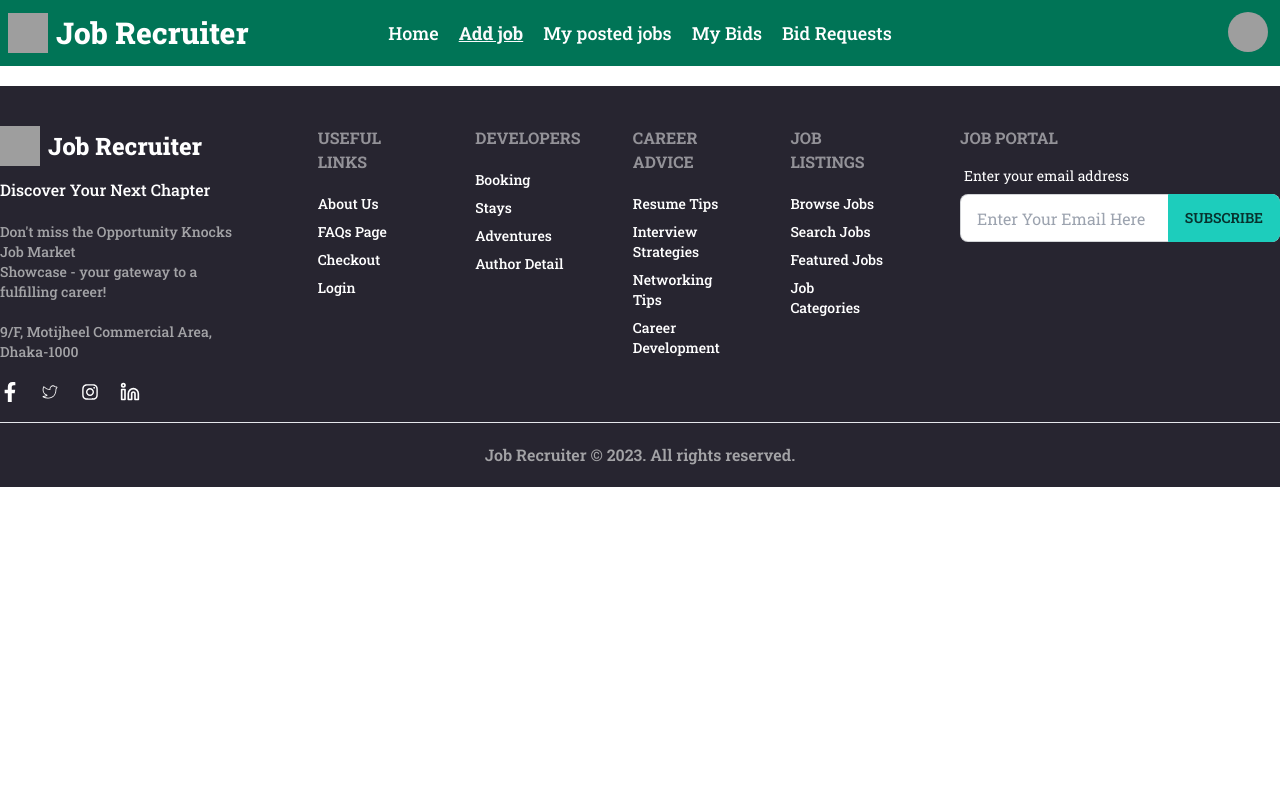
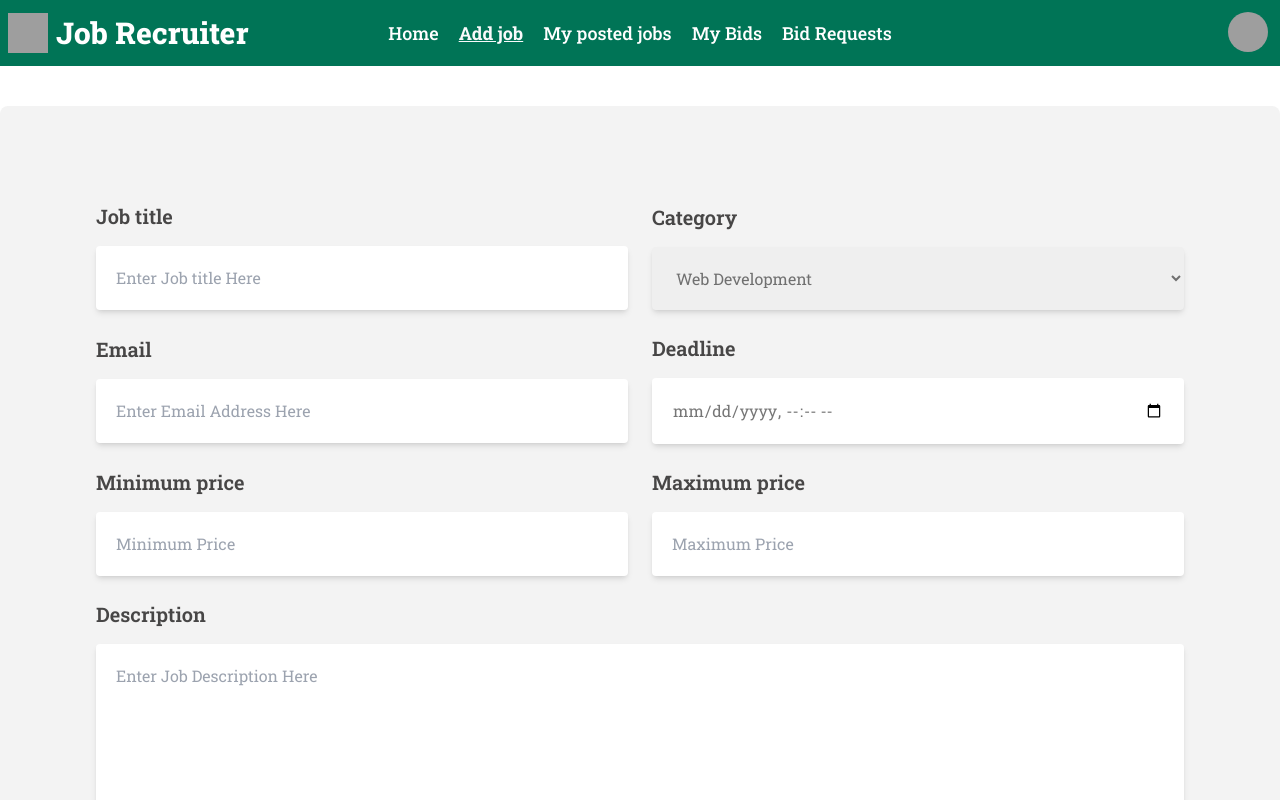
Before and after one commit to tonoy3125/Job-Recruiter-Client, a React (Vite) app: page /addjob in a window 1280 px wide. Shown: the top 800 px of the page. Built offline with nearby package versions, Linux system fonts and the light colour scheme; no server answers; grey boxes are pictures that could not be loaded.

Commit message:
addjob form design added commit

```diff
--- a/src/Pages/AddJob/AddJob.jsx
+++ b/src/Pages/AddJob/AddJob.jsx
@@ -1,9 +1,68 @@
+import { useState } from "react";
 
 
 const AddJob = () => {
+    const [deadline, setDeadline] = useState('');
+    // const [buttonDisabled, setButtonDisabled] = useState(false);
+
+    const handleDeadlineChange = (e) => {
+        setDeadline(e.target.value);
+        const deadlineDate = new Date(e.target.value);
+        const currentDate = new Date();
+
+        // if (currentDate > deadlineDate) {
+        //     setButtonDisabled(true);
+        // } else {
+        //     setButtonDisabled(false);
+        // }
+    };
     return (
         <div>
-
+            <div className="container mx-auto bg-[#F3F3F3] rounded-lg mt-10">
+                <form>
+                    <div className="flex flex-col md:flex-row items-center gap-6 mb-6 px-1 lg:px-24 pt-24">
+                        <div className="w-full md:w-1/2">
+                            <h2 className=" text-base md:text-xl font-semibold text-[#1B1A1ACC] mb-4">Job title</h2>
+                            <input className="pt-5 pb-5 pl-2 md:p-5 w-full shadow-md  text-base font-normal text-[#1B1A1A99] rounded" type="text" name="name" placeholder="Enter Job title Here" id="" />
+                        </div>
+                        <div className="w-full md:w-1/2">
+                            <h2 className=" text-base md:text-xl font-semibold text-[#1B1A1ACC] mb-4">Category</h2>
+                            <select className="pt-5 pb-5 pl-2 md:p-5 w-full shadow-md text-base font-normal text-[#1B1A1A99] rounded" name="category_name" id="category">
+                                <option value="Web Development">Web Development</option>
+                                <option value="Digital Marketing">Digital Marketing</option>
+                                <option value="Graphics Design">Graphics Design</option>
+                            </select>
+                        </div>
+                    </div>
+                    <div className="flex flex-col md:flex-row items-center gap-6 mb-6 px-1 lg:px-24 ">
+                        <div className="w-full md:w-1/2">
+                            <h2 className=" text-base md:text-xl font-semibold text-[#1B1A1ACC] mb-4">Email</h2>
+                            <input className="pt-5 pb-5 pl-2 md:p-5 w-full shadow-md  text-base font-normal text-[#1B1A1A99] rounded" type="email" name="email" placeholder="Enter Email Address Here" id="" />
+                        </div>
+                        <div className="w-full md:w-1/2">
+                            <h2 className=" text-base md:text-xl font-semibold text-[#1B1A1ACC] mb-4">Deadline</h2>
+                            <input className="pt-5 pb-5 pl-2 md:p-5 w-full shadow-md  text-base font-normal text-[#1B1A1A99] rounded" type="datetime-local" name="deadline" value={deadline} onChange={handleDeadlineChange} placeholder="Deadline" id="" />
+                        </div>
+                    </div>
+                    <div className="flex flex-col md:flex-row items-center gap-6 mb-6gap-6 mb-6 px-1 lg:px-24 ">
+                        <div className="w-full md:w-1/2">
+                            <h2 className=" text-base md:text-xl font-semibold text-[#1B1A1ACC] mb-4">Minimum price</h2>
+                            <input className="pt-5 pb-5 pl-2 md:p-5 w-full shadow-md  text-base font-normal text-[#1B1A1A99] rounded" type="text" name="minimum_price" placeholder="Minimum Price" id="" />
+                        </div>
+                        <div className="w-full md:w-1/2">
+                            <h2 className=" text-base md:text-xl font-semibold text-[#1B1A1ACC] mb-4">Maximum price</h2>
+                            <input className="pt-5 pb-5 pl-2 md:p-5 w-full shadow-md  text-base font-normal text-[#1B1A1A99] rounded" type="text" name="maximum_price" placeholder="Maximum Price" id="" />
+                        </div>
+                    </div>
+                    <div className="w-full mb-6 px-1 lg:px-24">
+                        <h2 className=" text-base md:text-xl font-semibold text-[#1B1A1ACC] mb-4">Description</h2>
+                        <input className="pt-5 pb-48 pl-2 pr-2 md:pl-5   w-full shadow-md  text-base font-normal text-[#1B1A1A99] rounded" type="text" name="description" placeholder="Enter Job Description Here" id="" />
+                    </div>
+                    <div className="px-24 pb-24">
+                        <input type="submit" value="Add Job" className="btn btn-block bg-[#196F3D] text-lg text-[#fff] hover:bg-[#154360] " />
+                    </div>
+                </form>
+            </div>
         </div>
     );
 };
```
